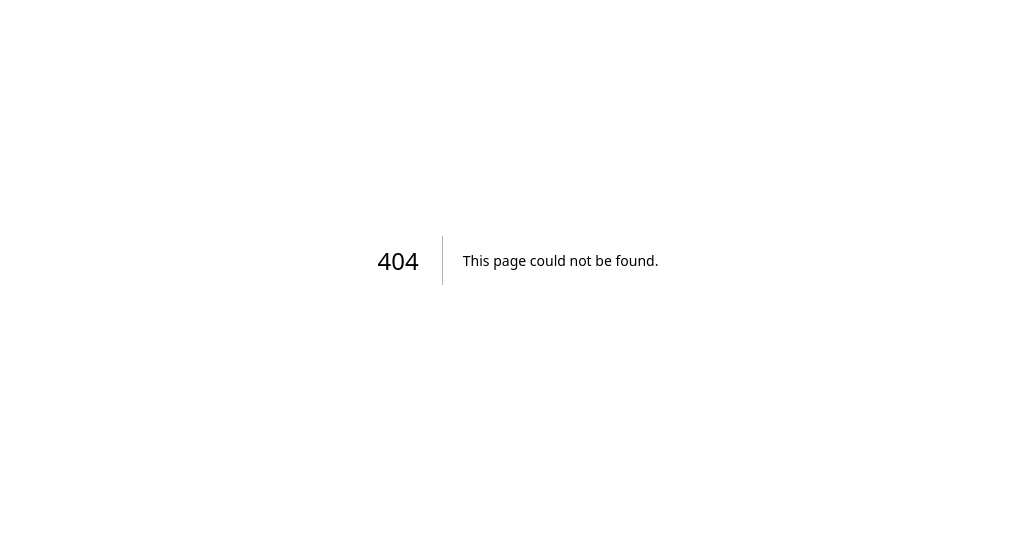
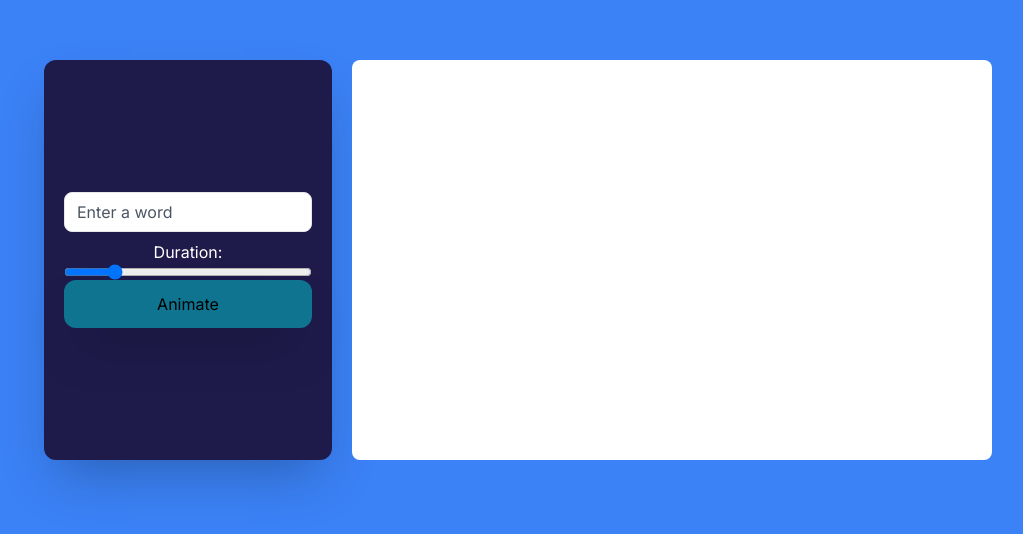
Before and after one commit to infuman69/textanimation, a Next.js app: page /scale in a window 1280 px wide. Before the commit this address had no page. Shown: the part 140-674 px from the top of the page, without its empty margins (122-1145 px from the left). Built offline with nearby package versions, Linux system fonts and the light colour scheme.

Commit message:
added fade animation

```diff
--- /dev/null
+++ b/src/app/scale/page.tsx
@@ -0,0 +1,60 @@
+"use client";
+import gsap from "gsap";
+import { useState, useRef } from "react";
+
+export default function Scale() {
+    const [word, setWord] = useState("");
+    const [speed, setSpeed] = useState(1);
+
+    const handleAnimation = () => {
+        gsap.from(".word", {
+            duration: speed,
+            scale: 0.5,
+            delay: 1,
+            ease: "elastic",
+            force3D: true,
+        });
+    };
+
+    const handleSpeedChange = (e: React.ChangeEvent<HTMLInputElement>) => {
+        setSpeed(parseFloat(e.target.value));
+    };
+
+    return (
+        <main className="h-fit w-full">
+            <div className="flex flex-row justify-center items-center h-screen w-full bg-blue-500 gap-5">
+                <div className="flex flex-col justify-center items-center h-1/2 w-72 p-5 bg-indigo-950 rounded-xl shadow-2xl">
+                    <input
+                        type="text"
+                        value={word}
+                        onChange={(e) => setWord(e.target.value)}
+                        className="w-full h-10 px-3 mb-2 text-base text-gray-700 placeholder-gray-600 border rounded-lg focus:shadow-outline"
+                        placeholder="Enter a word"
+                    />
+                    <label htmlFor="speed" className="text-white">
+                        Duration:
+                    </label>
+                    <input
+                        type="range"
+                        min="0.1"
+                        max="5"
+                        step="0.1"
+                        value={speed}
+                        onChange={handleSpeedChange}
+                        id="speed"
+                        className="w-full"
+                    />
+                    <button
+                        className="h-12 w-full bg-cyan-700 rounded-xl shadow-2xl hover:bg-white"
+                        onClick={handleAnimation}
+                    >
+                        Animate
+                    </button>
+                </div>
+                <div className="flex justify-center items-center h-1/2 w-1/2 bg-white rounded-lg text-7xl">
+                    <span className="word">{word}</span>
+                </div>
+            </div>
+        </main>
+    );
+}
```
